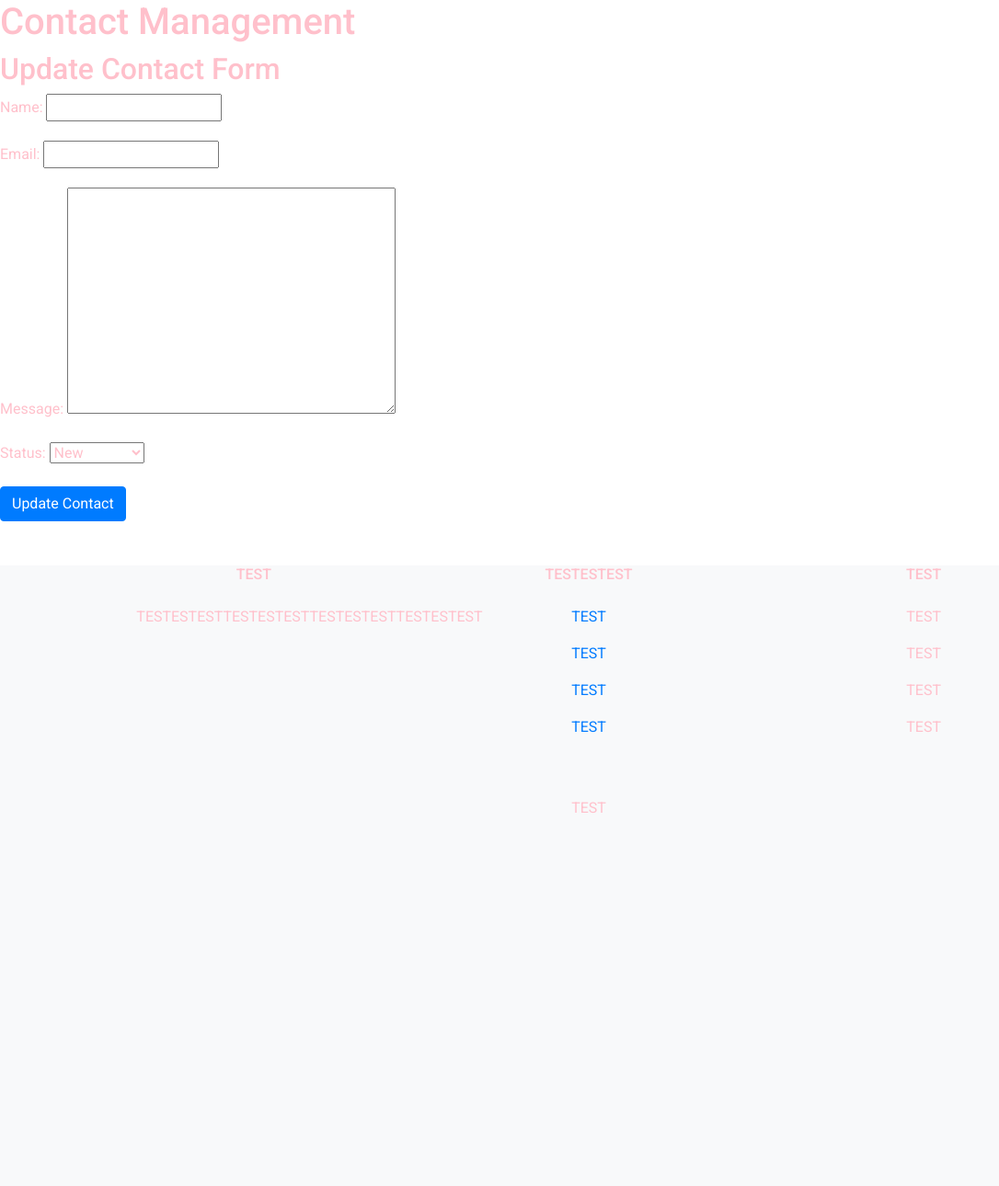
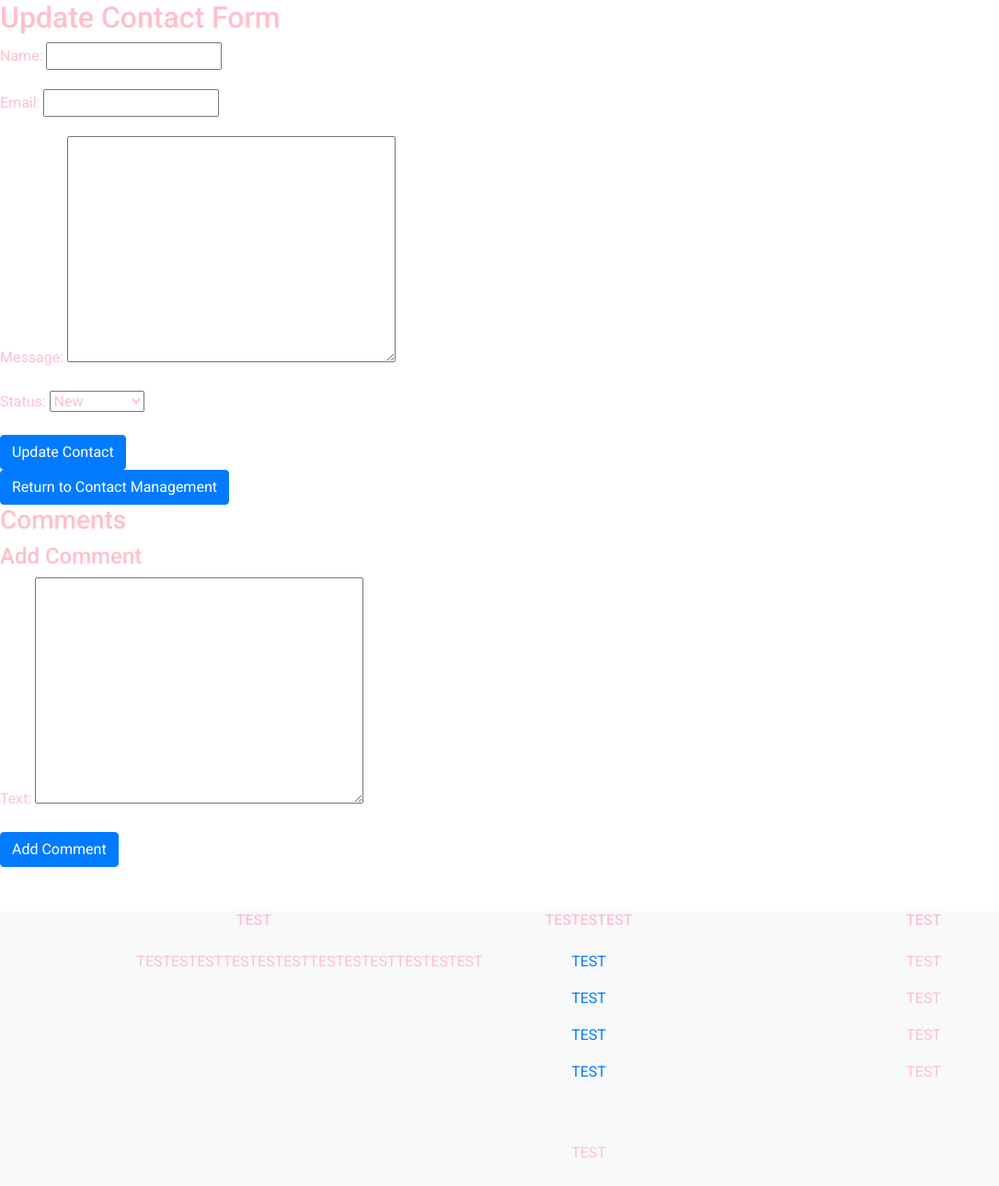
Before and after one commit to Code-Institute-Submissions/alexzanotti-milestone.project.4, a Django app: template contact/templates/contact/update_contact_form.html in a window 1280 px wide. Shown: the part 56-1346 px from the top of the page at 92% size, without its empty margins (0-1086 px from the left). Before the commit the page ends 940 px from the top, so only its background shows below. Run offline with Django 3.2, Linux system fonts and the light colour scheme; the template is opened without the code that fills it: values that come from a table or form of the project are taken from there, others are empty; some libraries are stand-ins or nearby versions.

Commit message:
added a comment  model/functionality for the contact app

```diff
--- a/contact/forms.py
+++ b/contact/forms.py
@@ -1,5 +1,5 @@
+from .models import Contact, Comment
 from django import forms
-from .models import Contact
 
 
 class ContactForm(forms.ModelForm):
@@ -15,3 +15,9 @@ class UpdateContactForm(forms.ModelForm):
     class Meta:
         model = Contact
         fields = ['name', 'email', 'message', 'status']
+
+
+class CommentForm(forms.ModelForm):
+    class Meta:
+        model = Comment
+        fields = ['text']
--- a/contact/models.py
+++ b/contact/models.py
@@ -1,3 +1,4 @@
+from django.contrib.auth.models import User
 from django.db import models
 
 # Create your models here.
@@ -25,3 +26,13 @@ class Contact(models.Model):
 
     def __str__(self):
         return f"{self.name} - {self.email}"
+
+
+class Comment(models.Model):
+    contact = models.ForeignKey(Contact, on_delete=models.CASCADE)
+    author = models.ForeignKey(User, on_delete=models.CASCADE)
+    text = models.TextField()
+    created_at = models.DateTimeField(auto_now_add=True)
+
+    def __str__(self):
+        return f'{self.author.username}: {self.text}'
--- a/contact/templates/contact/contact_management.html
+++ b/contact/templates/contact/contact_management.html
@@ -16,7 +16,7 @@
     <p>{{ contact_form.message }}</p>
     <h2>Created</h2>
     <p>{{ contact_form.created_at }}</p>
-    <h2>Last Updated</h2>
+    <h2>Latest Updated</h2>
     <p>{{ contact_form.updated_at }}</p>
     <h2>Status</h2>
     <p>{{ contact_form.status }}</p>
--- a/contact/templates/contact/update_contact_form.html
+++ b/contact/templates/contact/update_contact_form.html
@@ -5,11 +5,25 @@
 {% block title %}Update Contact Form{% endblock %}
 
 {% block content %}
-<h1>Contact Management</h1>
 <h2>Update Contact Form</h2>
 <form method="POST">
     {% csrf_token %}
     {{ form.as_p }}
     <button type="submit" class="btn btn-primary">Update Contact</button>
 </form>
+<a href="{% url 'contact_management' %}" class="btn btn-primary">Return to Contact Management</a>
+
+<h3>Comments</h3>
+{% for comment in comments %}
+<div>
+    <strong>{{ comment.author.username }}</strong> ({{ comment.created_at }}): {{ comment.text }}
+</div>
+{% endfor %}
+
+<h4>Add Comment</h4>
+<form method="POST">
+    {% csrf_token %}
+    {{ comment_form.as_p }}
+    <button type="submit" class="btn btn-primary">Add Comment</button>
+</form>
 {% endblock %}
```
Also changed, not shown: contact/views.py (+16 -4 lines), contact/migrations/0003_comment.py (added).
